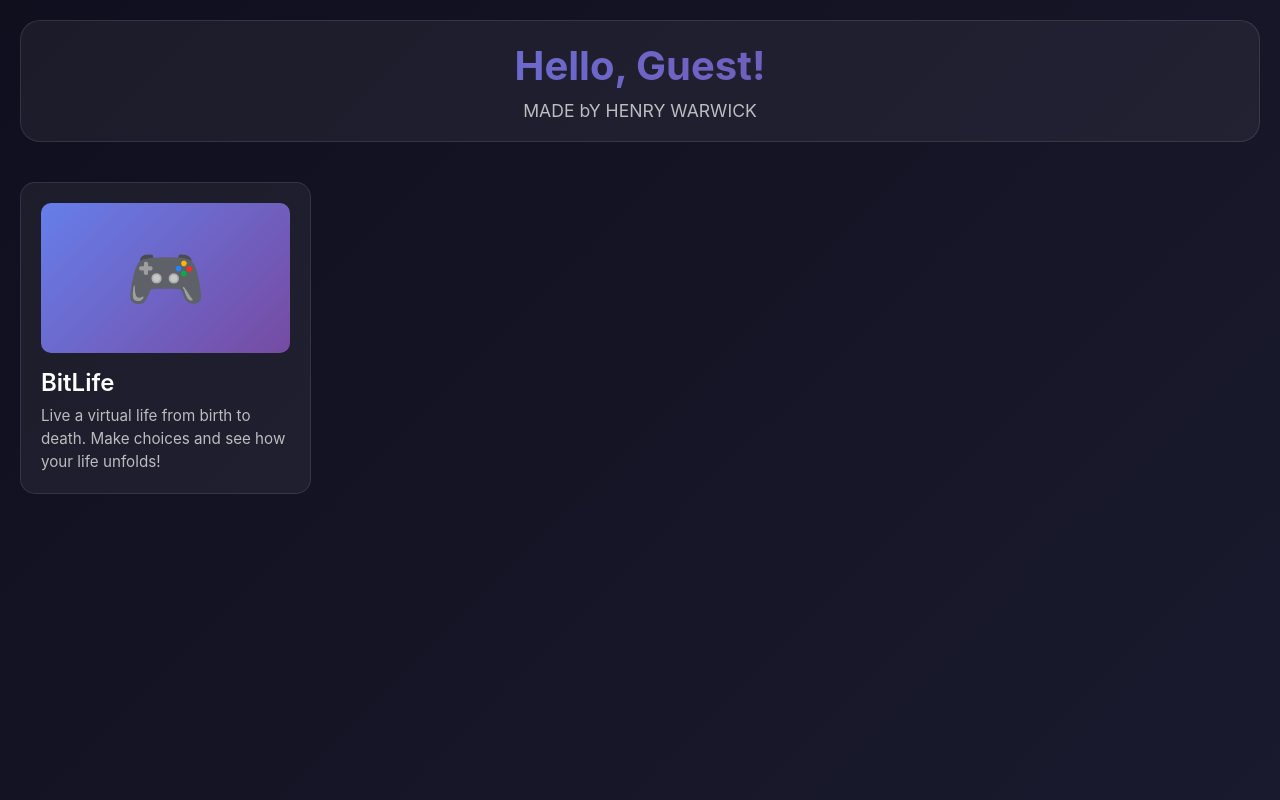
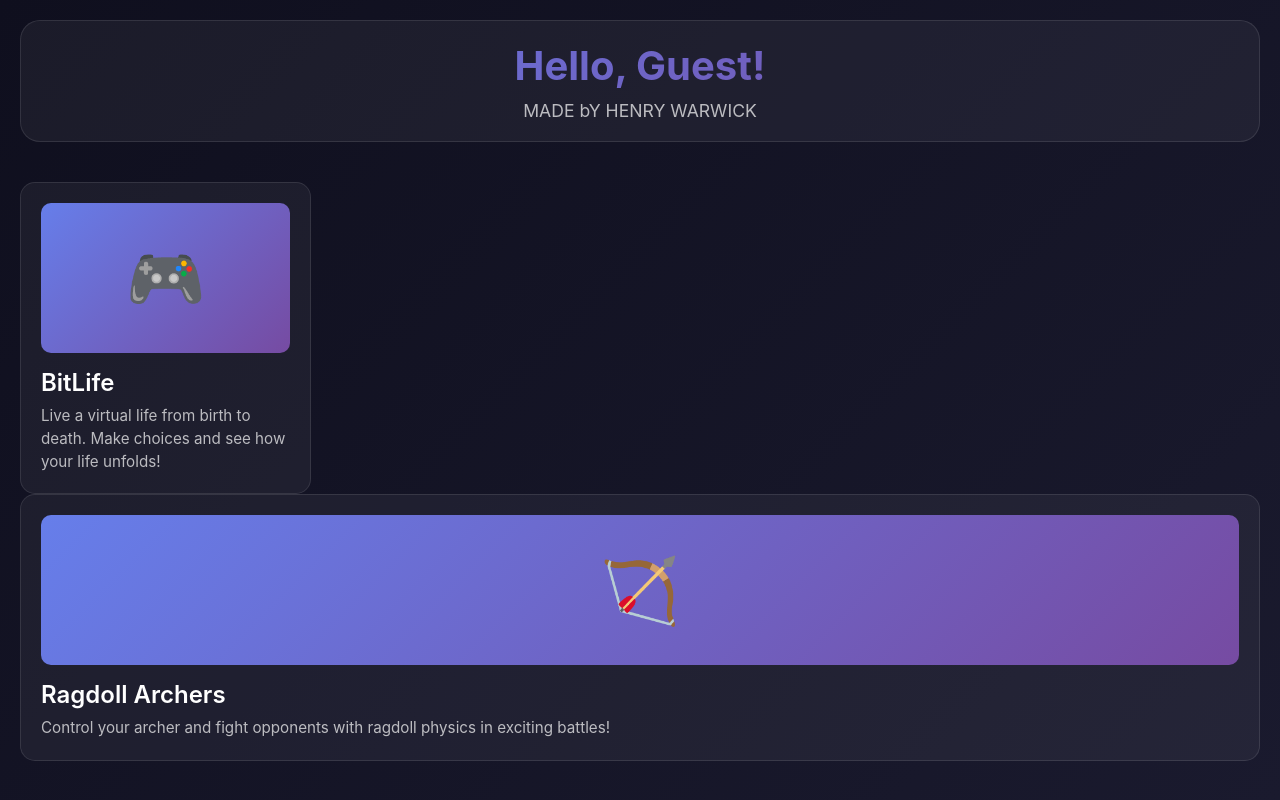
Before and after one commit to hwarwucjun/redgtergerg.github.io, a plain HTML site: page main.html in a window 1280 px wide. Drawn offline with Linux system fonts and the light colour scheme.

Commit message:
Update main.html

```diff
--- a/main.html
+++ b/main.html
@@ -102,6 +102,13 @@
         </a>
     </div>
 
+        <a class="game-card" href="play-archers.html">
+        <div class="game-icon">🏹</div>
+        <div class="game-title">Ragdoll Archers</div>
+        <div class="game-description">Control your archer and fight opponents with ragdoll physics in exciting battles!</div>
+    </a>
+</div>
+
     <script>
         function getUsername() {
             const cookies = document.cookie.split('; ');
```
